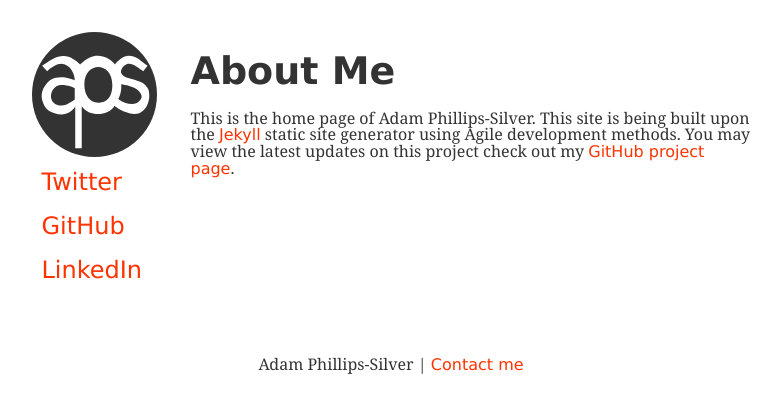
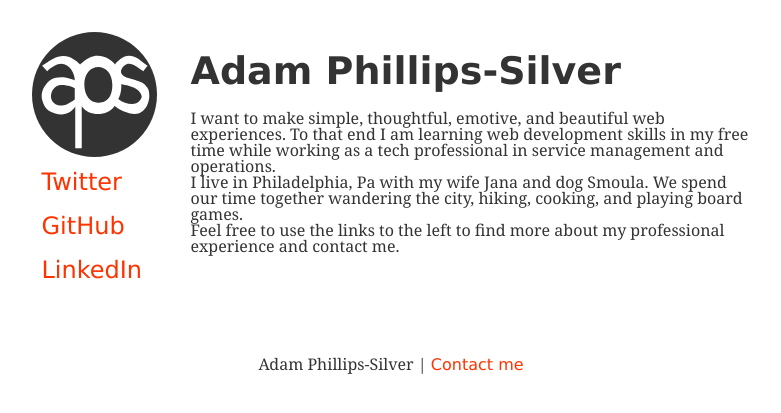
Before and after one commit to Adam-PS/adamphillipssilver, a Jekyll site: the page built from index.html, in a window 1280 px wide. Shown: the top 413 px of the page, without its empty margins (249-1030 px from the left). Built offline with Jekyll 4.4.1, drawn with Linux system fonts in a browser that asks for light colours.

Commit message:
Added bio

```diff
--- a/index.html
+++ b/index.html
@@ -2,5 +2,7 @@
 layout: default
 ---
 
-	<h1>About Me</h1>
-		<p>This is the home page of Adam Phillips-Silver.  This site is being built upon the <a href="http://jekyllrb.com/">Jekyll</a> static site generator using Agile development methods.  You may view the latest updates on this project check out my <a href="https://github.com/Adam-PS/adamphillipssilver">GitHub project page</a>.</p>
+	<h1>Adam Phillips-Silver</h1>
+		<p>I want to make simple, thoughtful, emotive, and beautiful web experiences.  To that end I am learning web development skills in my free time while working as a tech professional in service management and operations.</p>
+		<p>I live in Philadelphia, Pa with my wife Jana and dog Smoula.  We spend our time together wandering the city, hiking, cooking, and playing board games.</p>
+		<p>Feel free to use the links to the left to find more about my professional experience and contact me.</p>
```
